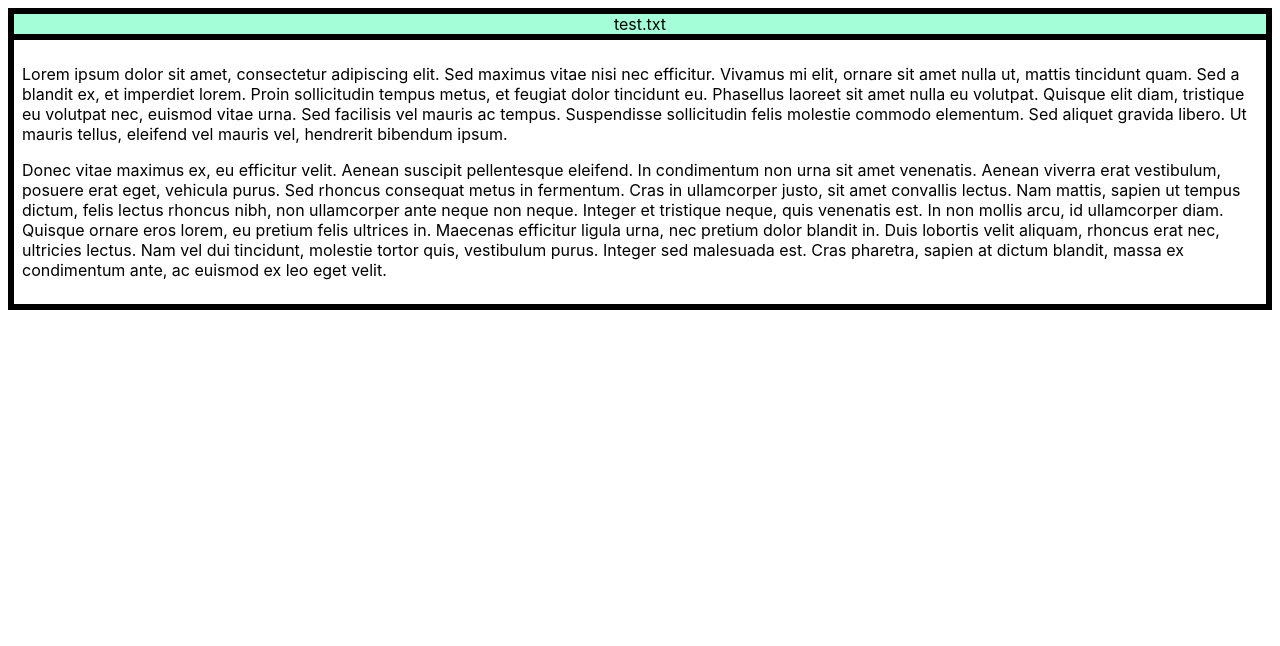
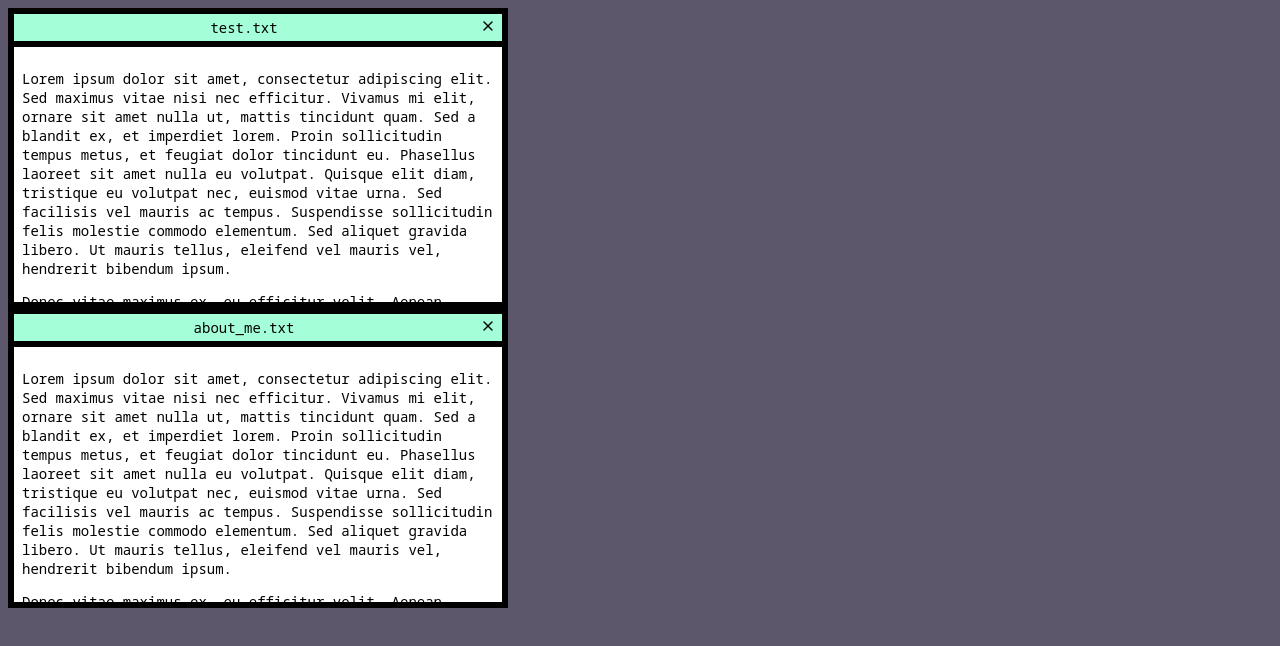
Before and after one commit to enriquezm/smyles, a Next.js app: page / in a window 1280 px wide. Shown: the top 646 px of the page. Built offline with nearby package versions, Linux system fonts and the light colour scheme.

Commit message:
Continue building out window component

```diff
--- a/components/window.js
+++ b/components/window.js
@@ -1,10 +1,30 @@
+import Draggable from 'react-draggable';
+import { X } from 'react-feather';
+
 import styles from './window.module.scss';
 
-function Window(props) {
+const Window = (props) => {
+  const handleClick = (e) => {
+    const buttonElement = e.target.parentNode;
+    console.log(buttonElement);
+    const nodeId = buttonElement.dataset.id;
+    const containerElement = document.getElementById(nodeId);
+    console.log(containerElement);
+    containerElement.remove();
+  }
+
   return (
-    <div className={styles.container}>
+    <Draggable>
+    <div id={props.id} className={styles.container}>
         <header className={styles.container__header}>
           <h2 className={styles.container__title}>{props.title}</h2>
+          <button
+            className={styles.container__exitButton}
+            onClick={handleClick}
+            data-id={props.id}
+          >
+            <X size={16} />
+          </button>
         </header>
         <div className={styles.container__content}>
           <p>
@@ -15,6 +35,7 @@ function Window(props) {
           </p>
         </div>
       </div>
+    </Draggable>
   );
 }
 
--- a/components/window.module.scss
+++ b/components/window.module.scss
@@ -1,25 +1,69 @@
+$fontSizeMd: 14px;
+$headerBackgroundColor: #a4ffd9;
+$windowBackgroundColor: #fff;
+
 .container {
   display: flex;
   flex-direction: column;
   align-items: center;
   border: 6px solid black;
+  max-width: 500px;
+  max-height: 300px;
 
   &__header {
     display: flex;
     justify-content: center;
-    background-color: #a4ffd9;
+    align-items: center;
+    background-color: $headerBackgroundColor;
     width: 100%;
+    position: sticky;
+    top: 0;
+    border-bottom: 6px solid black;
+    cursor: grab;
+  }
+
+  &__title,
+  &__exitButton {
+    margin-left: auto;
   }
 
   &__title {
-    margin: 0;
-    font-size: 16px;
+    font-size: $fontSizeMd;
     font-weight: 400;
+    margin-top: 0;
+    margin-bottom: 0;
+    padding: 4px 0;
+  }
+
+  &__exitButton {
+    border: none;
+    background: none;
+    cursor: pointer;
   }
 
   &__content {
     width: 100%;
     padding: 8px;
-    border-top: 6px solid black;
+    overflow-y: scroll;
+    background-color: $windowBackgroundColor;
+
+    &::-webkit-scrollbar {
+      background-color: white;
+      border-left: 6px solid black;
+    }
+
+    &::-webkit-scrollbar-thumb {
+      background-color: black;
+    }
+
+    &::-webkit-scrollbar-button {
+      background-color: black;
+    }
+
+    // need to abstract out into token
+    p {
+      font-size: $fontSizeMd;
+      line-height: 19px;
+    }
   }
 }
--- /dev/null
+++ b/pages/_document.js
@@ -0,0 +1,26 @@
+import Document, {
+  Html,
+  Head,
+  Main,
+  NextScript
+} from 'next/document'
+
+class MyDocument extends Document {
+  render() {
+    return (
+      <Html>
+        <Head>
+          <link rel="preconnect" href="https://fonts.googleapis.com" />
+          <link rel="preconnect" href="https://fonts.gstatic.com" crossorigin />
+          <link href="https://fonts.googleapis.com/css2?family=Noto+Sans+Mono&display=swap" rel="stylesheet" />
+        </Head>
+        <body>
+          <Main />
+          <NextScript />
+        </body>
+      </Html>
+    );
+  }
+}
+
+export default MyDocument
--- a/pages/index.js
+++ b/pages/index.js
@@ -1,8 +1,19 @@
+import { v4 as uuid4 } from 'uuid';
 import Window from '../components/window';
 
 function HomePage() {
-  return (<div>
-      <Window title="test.txt" />
+  const aboutMeId = uuid4();
+
+  return (
+    <div>
+      <Window
+        id={aboutMeId}
+        title="test.txt"
+      />
+      <Window
+        id={uuid4()}
+        title="about_me.txt"
+      />
     </div>);
 }
 
--- a/styles.css
+++ b/styles.css
@@ -5,5 +5,6 @@
 }
 
 body {
-  font-family: 'SF Pro Text', 'SF Pro Icons', 'Helvetica Neue', 'Helvetica', 'Arial', sans-serif;
+  font-family: 'Noto Sans Mono', monospace;
+  background-color: #5D576B;
 }
```
